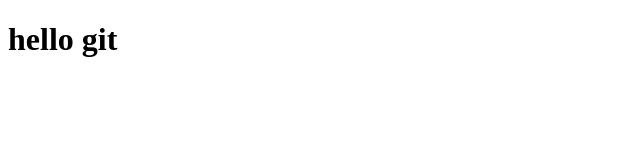
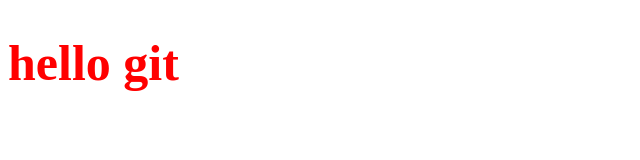
Before and after one commit to biyaniv/git-lesson1, a plain HTML site: page index.html in a window 1280 px wide. Shown: the whole page, without its empty margins (0-640 px from the left). Drawn offline with Linux system fonts and the light colour scheme.

Commit message:
added main.js and modify index.html main.css

```diff
--- a/index.html
+++ b/index.html
@@ -5,6 +5,7 @@
     <meta http-equiv="X-UA-Compatible" content="IE=edge">
     <meta name="viewport" content="width=device-width, initial-scale=1.0">
     <title>Document</title>
+<link rel="stylesheet" href="main.css">
 </head>
 <body>
     <h1>hello git</h1>
--- a/main.css
+++ b/main.css
@@ -0,0 +1,4 @@
+h1 {
+    font-size: 50px;
+    color: red;
+}
```
Also changed, not shown: main.js (added).
